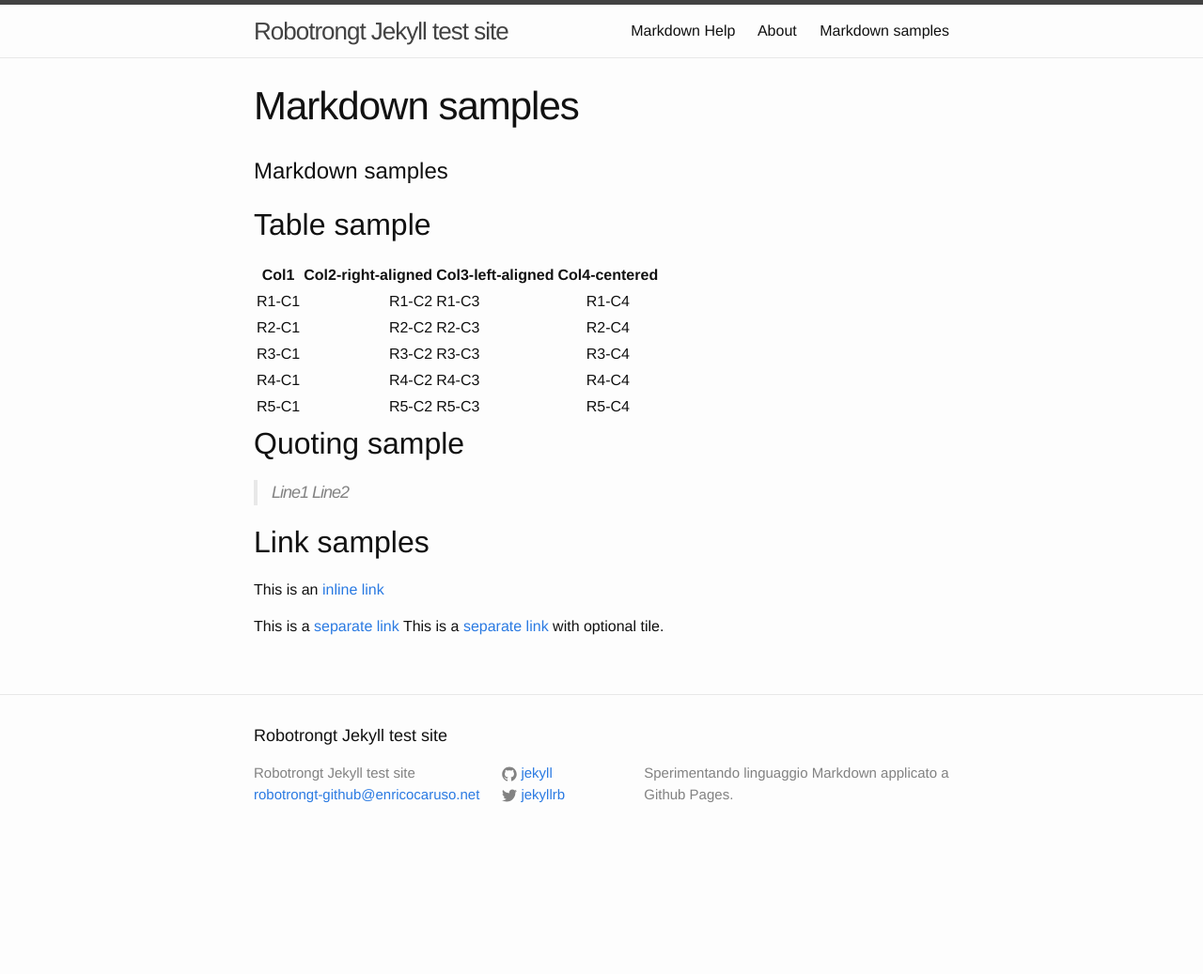
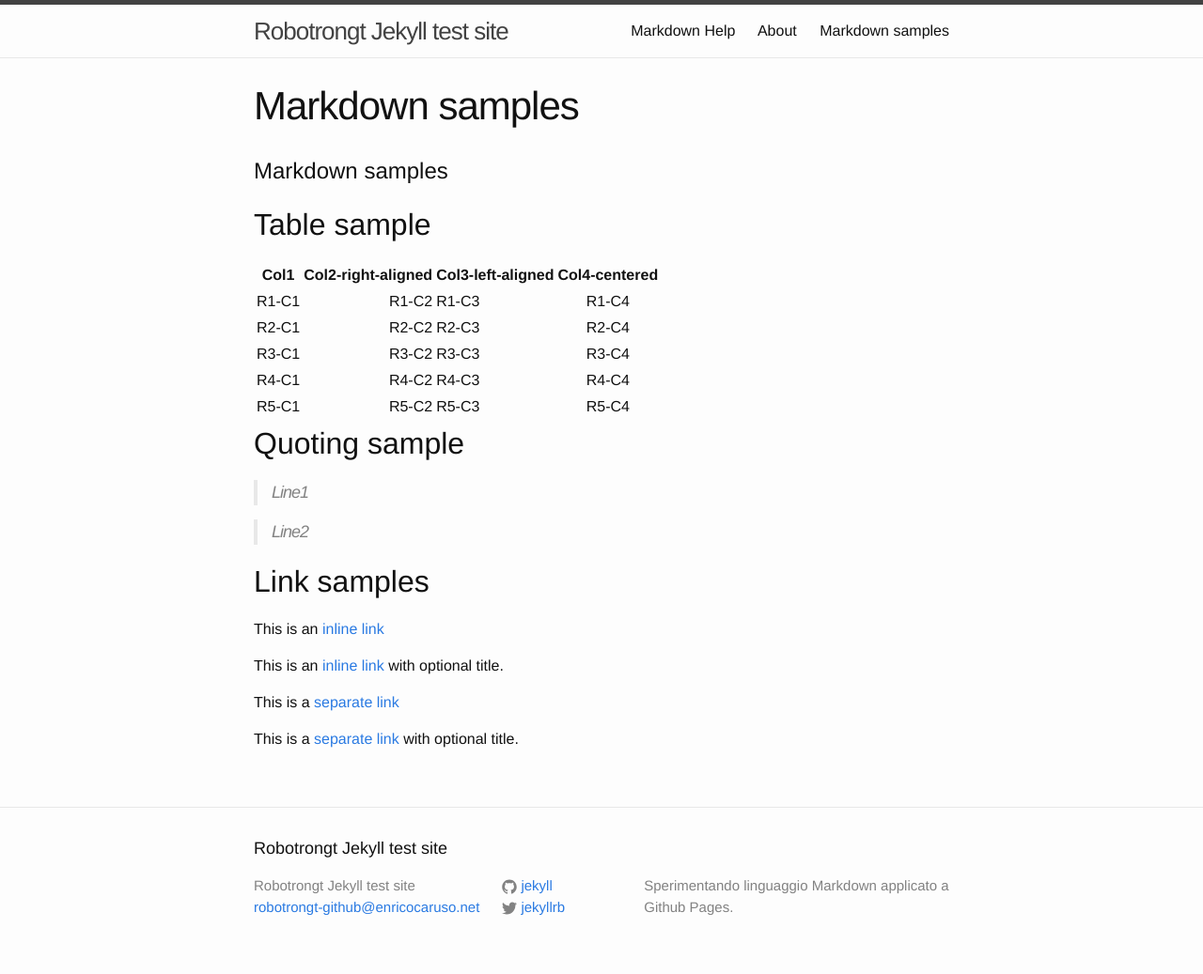
Before and after one commit to robotrongt/robotrongt.github.io, a Jekyll site: the page built from Samples.md, in a window 1280 px wide. Shown: the whole page at 94% size. Built offline with Jekyll 4.4.1, drawn with Linux system fonts in a browser that asks for light colours; our own code applies the rules of GitHub Pages for plain Markdown files; before the commit the page ends 917 px from its top, so only the background shows below that.

Commit message:
Update Samples.md

```diff
--- a/Samples.md
+++ b/Samples.md
@@ -14,14 +14,18 @@
 ## Quoting sample
 
 > Line1
+
 > Line2
 
 ## Link samples
 
 This is an [inline link](https://www.google.it)
 
+This is an [inline link](https://www.google.it "Google Search") with optional title.
+
 This is a [separate link][link1]
-This is a [separate link][link2] with optional tile.
+
+This is a [separate link][link2] with optional title.
 
 [link1]: https://www.google.it/
 [link2]: https://www.google.it/ (Google Search)
```
